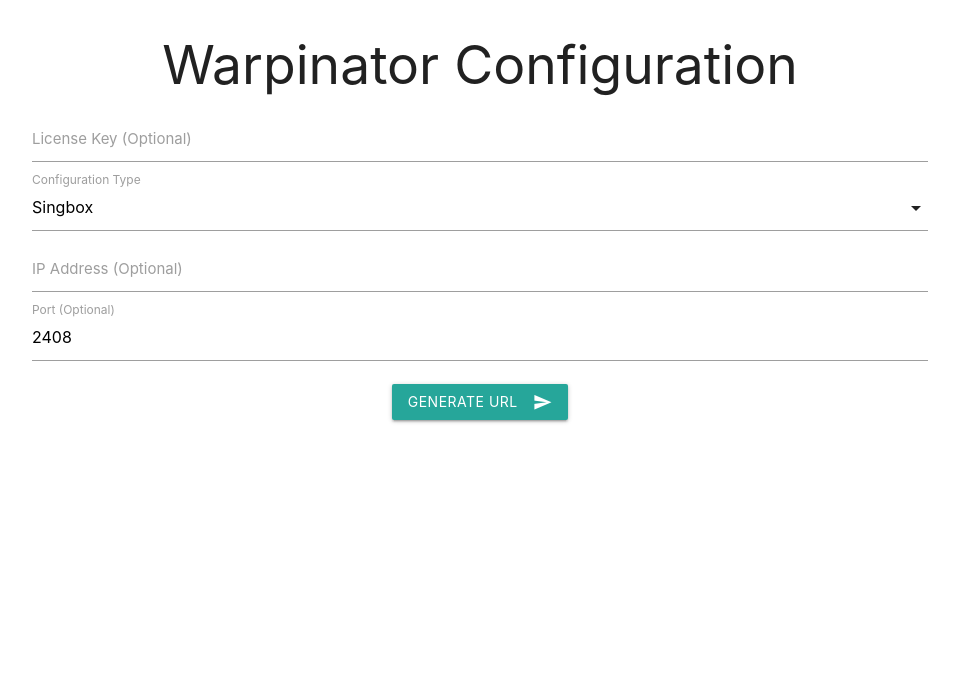
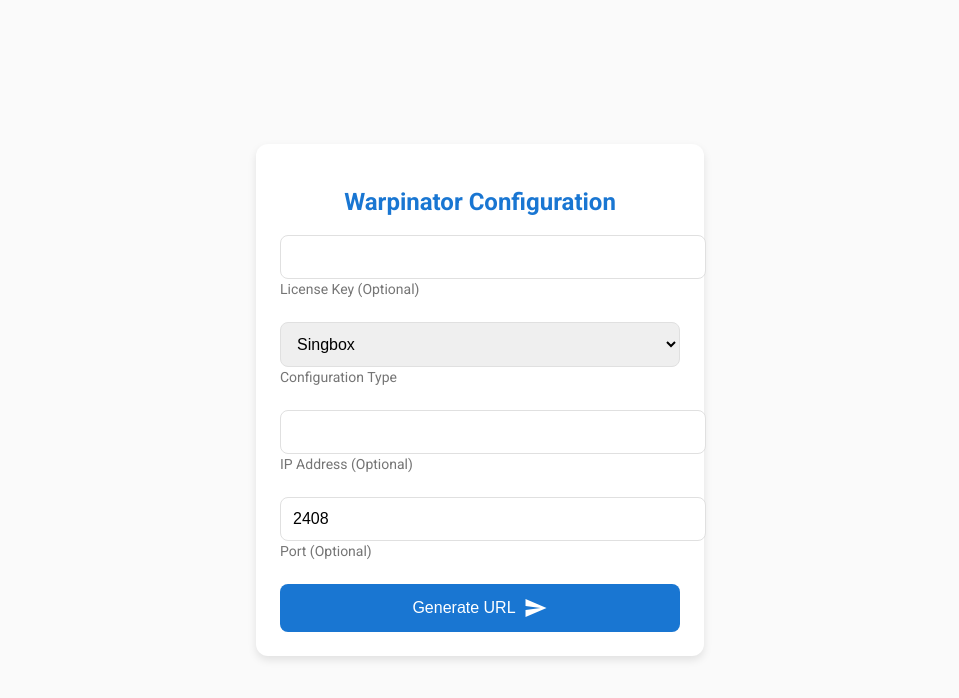
Before and after one commit to itsyebekhe/warpinator, a plain HTML site: page index.html in a window 1280 px wide. Shown: the whole page, without its empty margins (160-1119 px from the left). Drawn offline with nearby package versions, Linux system fonts and the light colour scheme.

Commit message:
Update index.html

```diff
--- a/index.html
+++ b/index.html
@@ -4,14 +4,95 @@
     <meta charset="UTF-8">
     <meta name="viewport" content="width=device-width, initial-scale=1.0">
     <title>Warpinator Configuration</title>
-    <!-- Materialize CSS -->
-    <link href="https://cdnjs.cloudflare.com/ajax/libs/materialize/1.0.0/css/materialize.min.css" rel="stylesheet">
-    <!-- Material Icons -->
+    <!-- Material Design 3 CSS -->
+    <link href="https://fonts.googleapis.com/css2?family=Roboto:wght@300;400;500;700&display=swap" rel="stylesheet">
     <link href="https://fonts.googleapis.com/icon?family=Material+Icons" rel="stylesheet">
+    <style>
+        body {
+            font-family: 'Roboto', sans-serif;
+            background-color: #fafafa;
+            display: flex;
+            justify-content: center;
+            align-items: center;
+            height: 100vh;
+            margin: 0;
+        }
+        .container {
+            background-color: #fff;
+            padding: 24px;
+            border-radius: 12px;
+            box-shadow: 0 4px 8px rgba(0, 0, 0, 0.1);
+            width: 100%;
+            max-width: 400px;
+        }
+        h2 {
+            text-align: center;
+            color: #1976d2;
+        }
+        .input-field {
+            margin-bottom: 24px;
+        }
+        .input-field label {
+            color: #757575;
+            font-size: 14px;
+        }
+        .input-field input, .input-field select {
+            width: 100%;
+            padding: 12px;
+            border: 1px solid #e0e0e0;
+            border-radius: 8px;
+            font-size: 16px;
+            outline: none;
+        }
+        .input-field input:focus, .input-field select:focus {
+            border-color: #1976d2;
+        }
+        .btn {
+            background-color: #1976d2;
+            color: #fff;
+            padding: 12px 24px;
+            border: none;
+            border-radius: 8px;
+            cursor: pointer;
+            font-size: 16px;
+            display: flex;
+            align-items: center;
+            justify-content: center;
+            width: 100%;
+        }
+        .btn:hover {
+            background-color: #1565c0;
+        }
+        .btn i {
+            margin-left: 8px;
+        }
+        .card-panel {
+            margin-top: 24px;
+            padding: 16px;
+            border-radius: 12px;
+            background-color: #f5f5f5;
+            display: none;
+        }
+        .card-panel h5 {
+            color: #1976d2;
+            margin-bottom: 16px;
+        }
+        .card-panel input {
+            width: 100%;
+            padding: 12px;
+            border: 1px solid #e0e0e0;
+            border-radius: 8px;
+            font-size: 16px;
+            outline: none;
+        }
+        .card-panel input:focus {
+            border-color: #1976d2;
+        }
+    </style>
 </head>
 <body>
     <div class="container">
-        <h2 class="center-align">Warpinator Configuration</h2>
+        <h2>Warpinator Configuration</h2>
         <form id="warpinatorForm">
             <div class="input-field">
                 <input id="license" type="text" name="license">
@@ -53,13 +134,8 @@
         </div>
     </div>
 
-    <!-- Materialize JS -->
-    <script src="https://cdnjs.cloudflare.com/ajax/libs/materialize/1.0.0/js/materialize.min.js"></script>
     <script>
         document.addEventListener('DOMContentLoaded', function() {
-            var elems = document.querySelectorAll('select');
-            var instances = M.FormSelect.init(elems);
-
             document.getElementById('warpinatorForm').addEventListener('submit', function(event) {
                 event.preventDefault();
 
@@ -80,7 +156,7 @@
             copyText.select();
             copyText.setSelectionRange(0, 99999); /* For mobile devices */
             document.execCommand('copy');
-            M.toast({html: 'URL copied to clipboard'});
+            alert('URL copied to clipboard');
         }
     </script>
 </body>
```
